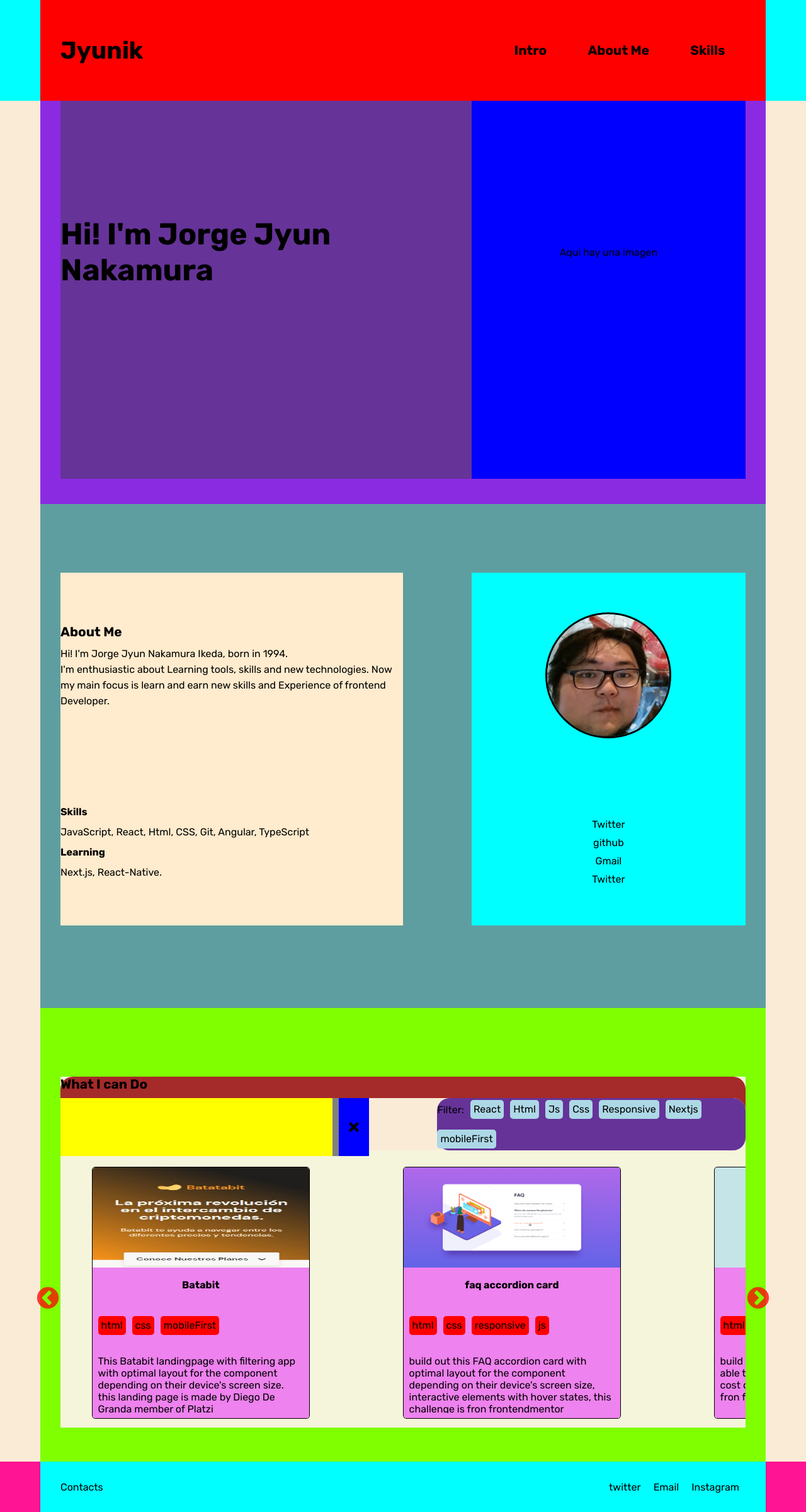
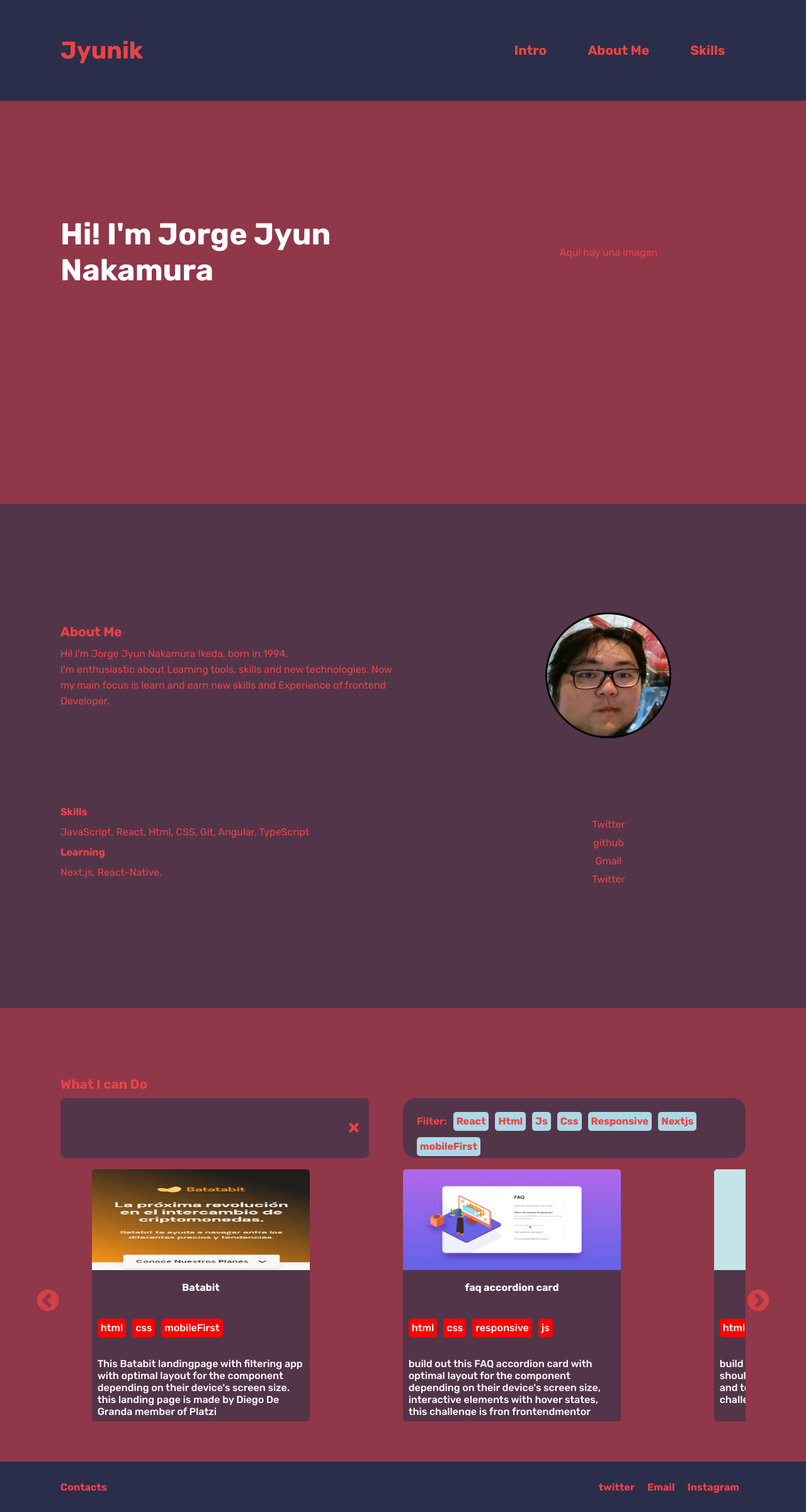
Before and after one commit to jyunakaike/Portfolio, a React app: page / in a window 1280 px wide. Shown: the whole page at 63% size. Built offline with nearby package versions, Linux system fonts and the light colour scheme.

Commit message:
feat: color palette in styles

```diff
--- a/src/Components/Experience/Cards/styles.css
+++ b/src/Components/Experience/Cards/styles.css
@@ -2,7 +2,7 @@
 .Experience-card{
     width: 70%;
     height:400px;
-    border: solid 1px black;
+    /* border: solid 1px black; */
     border-radius: 5px;
 
     margin-right: 2.5%;
@@ -21,7 +21,7 @@
     height: 100%;
 
     border-radius: 5px 5px 0 0;
-    background-color: cadetblue;
+    /* background-color: cadetblue; */
 }
 
 .Card-detail{
@@ -31,10 +31,15 @@
     padding: 2.5%;
 
     border-radius: 0px 0px 5px 5px;
-    background-color:violet;
+    /* background-color:violet; */
+    background-color:var(--sorft-dark);
 
     display: flex;
         flex-direction: column;
+    color: white;
+    font-weight: 500;
+
+
 }
 
 .Card-detail-title {
@@ -80,7 +85,7 @@
     .Experience-card{
         width: 70%;
         height:250px;
-        border: solid 1px black;
+        /* border: solid 1px black; */
         border-radius: 5px;
 
         margin-right: 2.5%;
--- a/src/Components/Experience/style.css
+++ b/src/Components/Experience/style.css
@@ -1,5 +1,6 @@
 .Experience-bg{
-    background-color:antiquewhite;
+    /* background-color:antiquewhite; */
+    background-color:var(--brown);
 }
 
 .Experience-container{
@@ -9,7 +10,7 @@
     padding: 0 2.5%;
 
     /* layTest */
-    background-color: chartreuse;
+    /* background-color: chartreuse; */
 
     display: flex;
         flex-direction: column;
@@ -21,7 +22,7 @@
     margin-bottom: 5%;
 
     /* LayTest  */
-    background-color:beige;
+    /* background-color:beige; */
 
     width: 100%;
     height: 80%;
@@ -32,8 +33,9 @@
     margin-bottom: 2rem;
 
     /* lay test */
-    background-color: brown;
+    /* background-color: brown; */
     border-radius: 20px;
+    color: var(--red);
 }
 
 .Experience-header h2{
@@ -49,7 +51,7 @@
 
 
     /* laytest */
-    background-color:antiquewhite;
+    /* background-color:antiquewhite; */
     border-radius: 20px;
 
 }
@@ -66,18 +68,17 @@
     border-radius: 8px;
     text-align: right;
     /* padding: 2.5%; */
-    background-color: gray;
+    background-color: var(--sorft-dark);
     display: flex;
         flex-direction: row;
         /* flex-wrap: wrap; */
         gap: 10px;
-
 }
 
 
 
 .Experience-input-container-1{
-    background-color: yellow;
+    /* background-color: yellow; */
     width: 90%;
     height: 100%;
     display: flex;
@@ -94,14 +95,15 @@
     max-height: 55%;
     border-radius: 8px;
     padding: 0% 2%;
-    background-color: red;
+    background-color: var(--brown);
     display: grid;
     place-items: center;
+    font-weight: 800;
 }
 
 
 .Experience-input-container-2{
-    background-color: blue;
+    /* background-color: blue; */
     width: 10%;
     height: auto;
     display: grid;
@@ -109,44 +111,47 @@
 }
 
 .Experience-filters{
-    width:45%;
-    height: 100%;
+    width:50%;
+    height: 110%;
     /* border: none; */
     border-radius: 8px;
 
-    background-color: rebeccapurple;
+    /* background-color: rebeccapurple; */
+    background-color: var(--sorft-dark);
     border-radius: 20px;
 
     display: flex;
         flex-wrap: wrap;
         align-items:center;
-        gap: 10px
+        gap: 10px;
+    padding: 2%;
+    font-weight: 800;
 
 }
 
 .Experience-filters span{
     height: 30px;
-
     border-radius: 5px;
     background-color: lightblue;
 
     padding: 5px
 }
 
-.Experience-card-container{
-    width: 100%;
+/* .Experience-card-container{
+    width: 100%; */
 
     /* height: 80%; */
-    height: 72%;
+    /* height: 72%; */
 
 
     /* laytest */
-    background-color: aqua;
-    border-radius: 20px;
+    /* background-color: aqua; */
+    /* background-color: var(--brown); */
+    /* border-radius: 20px; */
 
-    display:flex;
-        justify-content: center;
-}
+    /* display:flex;  */
+        /* justify-content: center; */
+/* } */
 
 
 
@@ -157,7 +162,7 @@
         height: 30%;
         margin-bottom: 3rem;
         /* lay test */
-        background-color: brown;
+        /* background-color: brown; */
         border-radius: 20px;
     }
 
--- a/src/Components/Footer/style.css
+++ b/src/Components/Footer/style.css
@@ -1,17 +1,20 @@
 footer{
     width: 100%;
     height: 80px;
-    background-color: deeppink;
+    /* background-color: deeppink; */
+    background-color: var(--dark);
 }
 .footer-container {
     width:90%;
     height:100%;
     margin: 0 auto;
-    background-color: aqua;
+    /* background-color: aqua; */
     padding: 0 2.5%;
     display:flex;
         justify-content: space-between;
         align-items: center;
+    color: var(--red);
+    font-weight: 800;
 }
 
 .footer-container--list{
--- a/src/Components/Header/style.css
+++ b/src/Components/Header/style.css
@@ -1,6 +1,8 @@
 .header {
     position: fixed;
-    background-color: aqua;
+    /* background-color: aqua; */
+    background-color: var(--dark);
+
     width: 100%;
     height: 20vh;
 }
@@ -10,7 +12,7 @@
     height: 100%;
     margin: 0 auto;
     padding: 0 2.5%;
-    background-color: red ;
+    /* background-color: red ;  */
     display: flex;
         justify-content: space-between;
         align-items: center;
@@ -18,7 +20,8 @@
 
 .header-small {
     position: fixed;
-    background-color: aqua;
+    /* background-color: aqua; */
+    background-color: var(--dark);
     width: 100%;
     height: 10vh;
 }
@@ -28,7 +31,7 @@
     height: 100%;
     margin: 0 auto;
     padding: 0 2.5%;
-    background-color: red;
+    /* background-color: red; */
     display: flex;
         justify-content: space-between;
         align-items: center;
@@ -38,6 +41,7 @@
 .Header-Logo{
     font-size: 2.4rem;
     font-weight: 700;
+    color: var(--red);
 }
 
 .Header-Categories{
@@ -48,6 +52,7 @@
     display: flex;
         justify-content: space-around;
         align-items: center;
+    color: var(--red);
 }
 
 .Header-Categories h2{
--- a/src/Components/Introduction/style.css
+++ b/src/Components/Introduction/style.css
@@ -1,5 +1,6 @@
 .Intro-bg{
-    background-color:antiquewhite;
+    /* background-color:antiquewhite; */
+    background-color:var(--brown);
 }
 
 .Intro-container{
@@ -7,7 +8,7 @@
     width: 90%;
     margin: 0 auto;
     padding: 0 2.5%;
-    background-color: blueviolet;
+    /* background-color: blueviolet; */
     display: flex;
         justify-content: space-between;
         align-items: center;
@@ -19,10 +20,12 @@
         flex-direction: column;
         justify-content: center;
         align-items: flex-start;
-    background-color: rebeccapurple;
+    /* background-color: rebeccapurple; */
 }
 
 .Intro-Title h1{
+    /* color: var(--red); */
+    color: white;
 }
 
 .Intro-Detail{
@@ -31,7 +34,8 @@
     display:flex;
         justify-content: center;
         align-items: center;
-    background-color: blue;
+    /* background-color: blue; */
+    color: var(--red);
 
 
 }
--- a/src/Components/Me/style.css
+++ b/src/Components/Me/style.css
@@ -1,5 +1,6 @@
 .About-bg{
-    background-color:antiquewhite;
+    /* background-color:antiquewhite; */
+    background-color:var(--sorft-dark);
 }
 /* MainContainer */
 .About-container{
@@ -8,7 +9,7 @@
     margin: 0 auto;
     padding: 0 2.5%;
 
-    background-color:cadetblue;
+    /* background-color:cadetblue; */
     display: flex;
         /* flex-direction: column; */
         justify-content: space-between;
@@ -21,10 +22,11 @@
     width: 50%;
     height: 70%;
     margin-top: 10%;
-    background-color: blanchedalmond;
+    /* background-color: blanchedalmond; */
     display: flex;
         flex-direction: column;
         justify-content: space-around;
+    color: var(--red);
 }
 
 .About-detail h2{
@@ -51,10 +53,11 @@
     width: 40%;
     height: 70%;
     margin-top: 10%;
-    background-color:aqua;
+    /* background-color:aqua; */
     display: flex;
         flex-direction: column;
         justify-content: space-around;
+    color: var(--red);
 }
 
 .About-contact img{
--- a/src/Components/Slider/styles.css
+++ b/src/Components/Slider/styles.css
@@ -12,7 +12,7 @@
 
 .slick-prev:before{
     font-size: 40px ;
-    color: red;
+    color: var(--red);
 
 }
 
@@ -22,7 +22,7 @@
 
 .slick-next:before {
     font-size: 40px ;
-    color: red;
+    color: var(--red);
 
 }
 
--- a/src/Components/style.css
+++ b/src/Components/style.css
@@ -3,6 +3,14 @@
     margin: 0;
     padding: 0;
 }
+:root {
+    --dark :rgb(43, 46, 74);
+    --red: rgb(232, 69, 69);
+    --brown:  rgb(144, 55, 73);
+    --sorft-dark: rgb(83, 53, 74);
+
+}
+
 body{
     font-family: 'Rubik', sans-serif;
 }
@@ -25,8 +33,6 @@ h3{
 p{
     font-size: 1rem;
 }
-
-
 li{
     list-style: none;
 }
```
Also changed, not shown: src/Components/Slider/index.js (+1 -7 lines).
